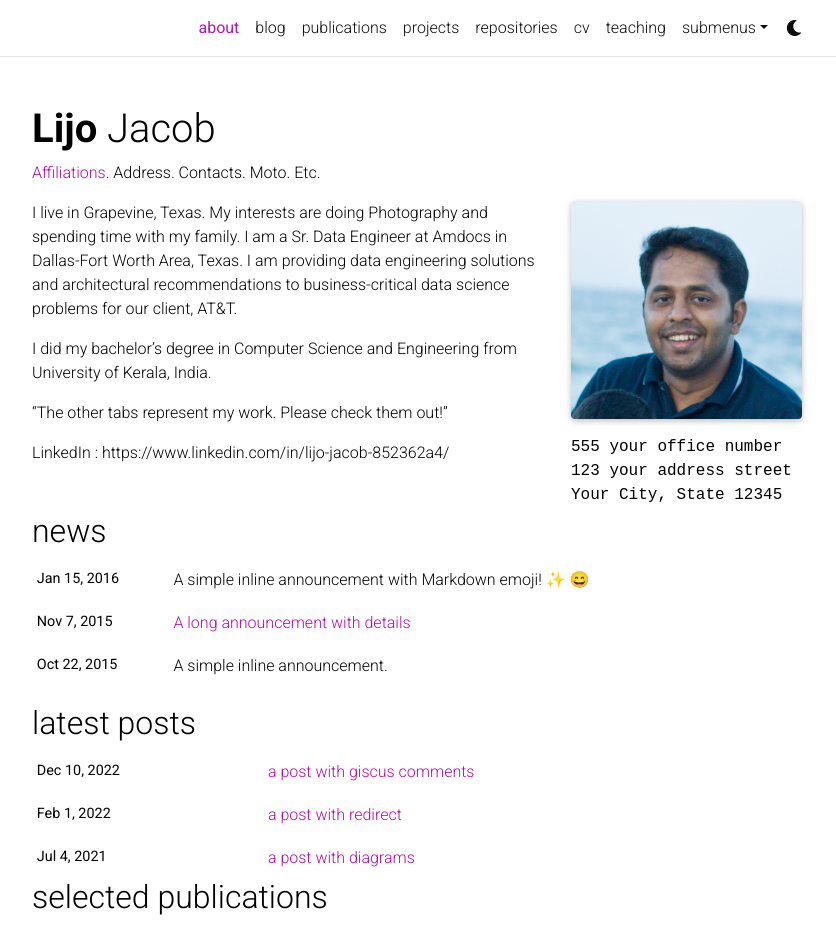
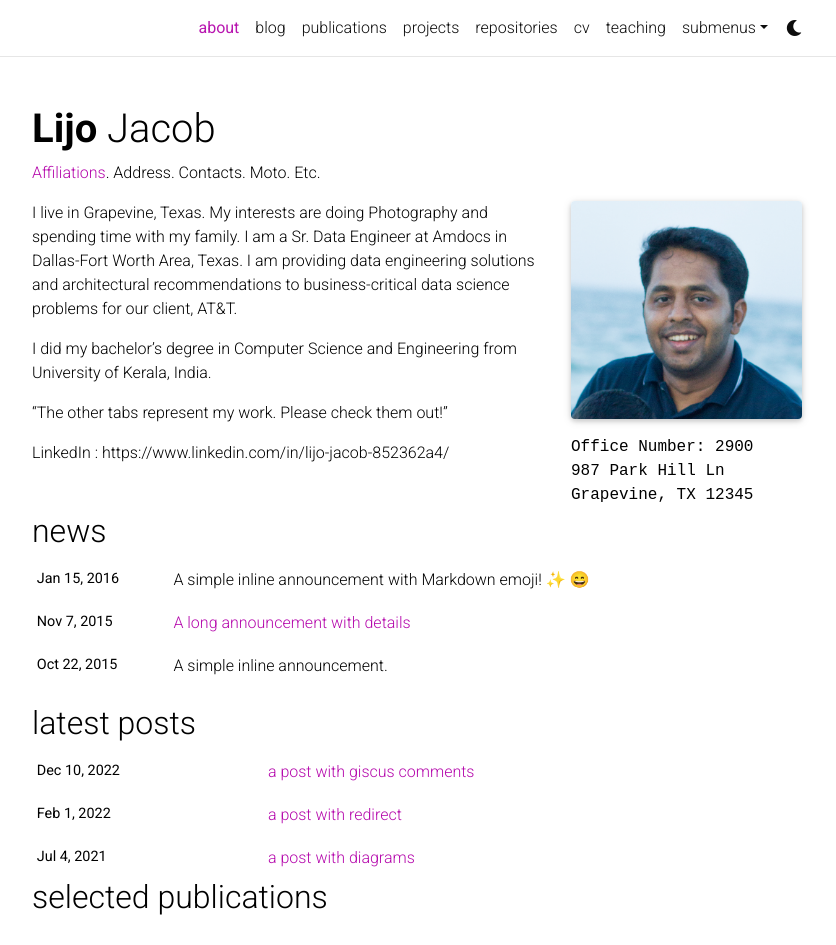
Before and after one commit to lijojacob12/lijojacob12.github.io, a Jekyll site: the page built from _pages/about.md, in a window 1280 px wide and 1234 px high, cut to the strip 0-945 px from the top of the window. Shown: the whole strip, without its empty margins (223-1059 px from the left). Built offline with Jekyll 4.4.1, drawn with Linux system fonts in a browser that asks for light colours; full-size pictures stand in for the smaller copies a plugin makes; emoji names are drawn with the system emoji font; comment, search, counter and statistics services are not loaded; a style sheet for code colours, icons or effects is not loaded.

Commit message:
Address Change

```diff
--- a/_pages/about.md
+++ b/_pages/about.md
@@ -9,9 +9,9 @@ profile:
   image: LijoJacob.jpg
   image_circular: false # crops the image to make it circular
   address: >
-    <p>555 your office number</p>
-    <p>123 your address street</p>
-    <p>Your City, State 12345</p>
+    <p>Office Number: 2900</p>
+    <p>987 Park Hill Ln</p>
+    <p>Grapevine, TX 12345</p>
 
 news: true  # includes a list of news items
 latest_posts: true  # includes a list of the newest posts
```
